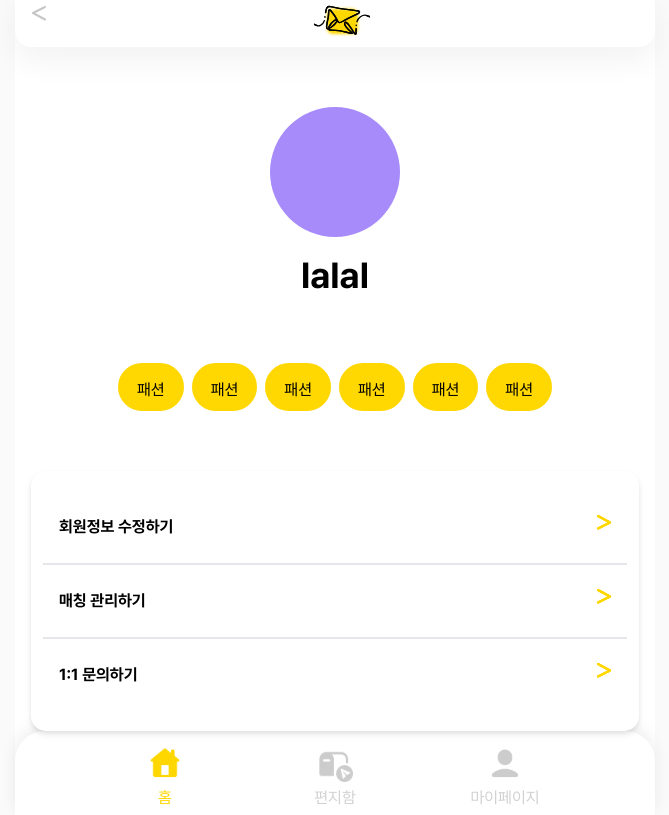
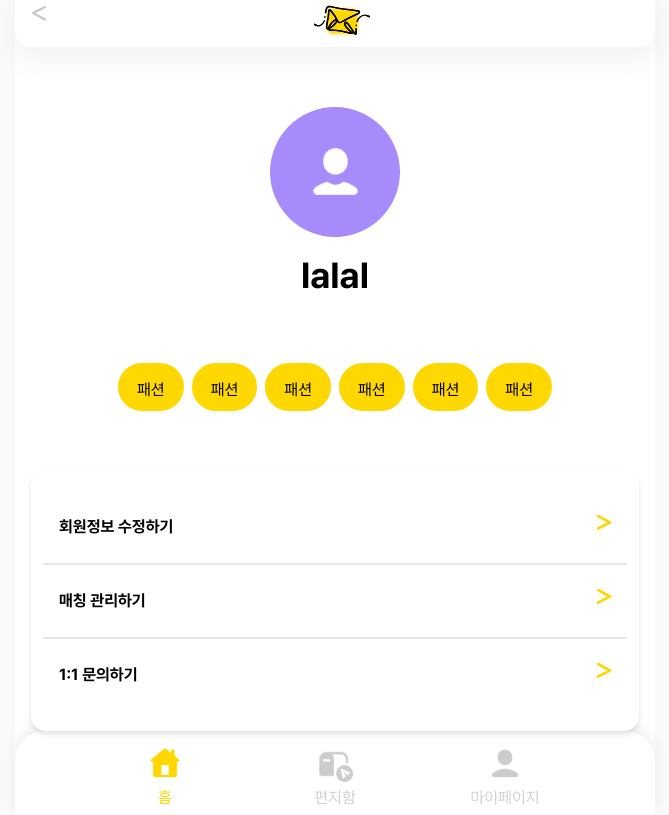
Before and after one commit to EPSON-lettering/lettering-web-app, a Next.js app: page /my in a window 1280 px wide. Shown: the whole page, without its empty margins (305-974 px from the left). Built offline with nearby package versions, Linux system fonts and the light colour scheme; no server answers.

Commit message:
feat: add person icon on my-page

```diff
--- a/src/pages/MyPage.tsx
+++ b/src/pages/MyPage.tsx
@@ -5,14 +5,17 @@ import useUser from "@/hooks/useUser";
 import Typo from "@/components/common/Typo";
 import Button from "@/components/common/Button";
 import RightArrow from "@public/icon/right-arrow-yello.svg";
+import WhitePerson from "@public/icon/white-person.svg";
 import { useRouter } from "next/navigation";
 
 const MyPage = () => {
 	const { user } = useUser();
 	return (
 			<div className="flex-1 col-center px-[16px]">
-				<section className="flex-all-center gap-y-3 py-[60px] ">
-					<div className="avatar bg-violet-400" />
+				<section className="flex-all-center gap-y-3 py-[60px]">
+					<div className="avatar bg-violet-400 flex-all-center">
+						<WhitePerson />
+					</div>
 					<Typo size="47" bold>lalal</Typo>
 				</section>
 
```
Also changed, not shown: public/icon/white-person.svg (added).
